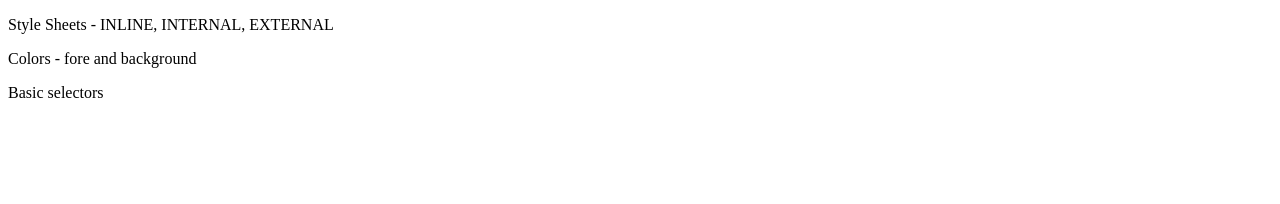
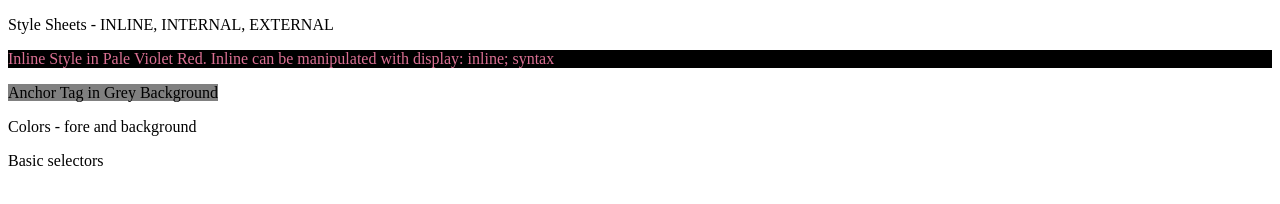
Before and after one commit to ms-dariyansim-xo/LECTURE-5---Styles, a plain HTML site: page index.html in a window 1280 px wide. Drawn offline with Linux system fonts and the light colour scheme.

Commit message:
Update index.html

```diff
--- a/index.html
+++ b/index.html
@@ -8,11 +8,20 @@
 </head>
 <body>
     <p>Style Sheets - INLINE, INTERNAL, EXTERNAL</p>
+    <!--CSS = Cascading Style Sheets-->
+
+    <p style="color: palevioletred; background-color: black">Inline Style in Pale Violet Red. Inline can be manipulated with display: inline; syntax</p>
+    <a style="background-color: gray">Anchor Tag in Grey Background</a>
+
     <p>Colors - fore and background</p>
     <p>Basic selectors</p>
 
 
 
 
+
+
+
+
 </body>
 </html>
```
